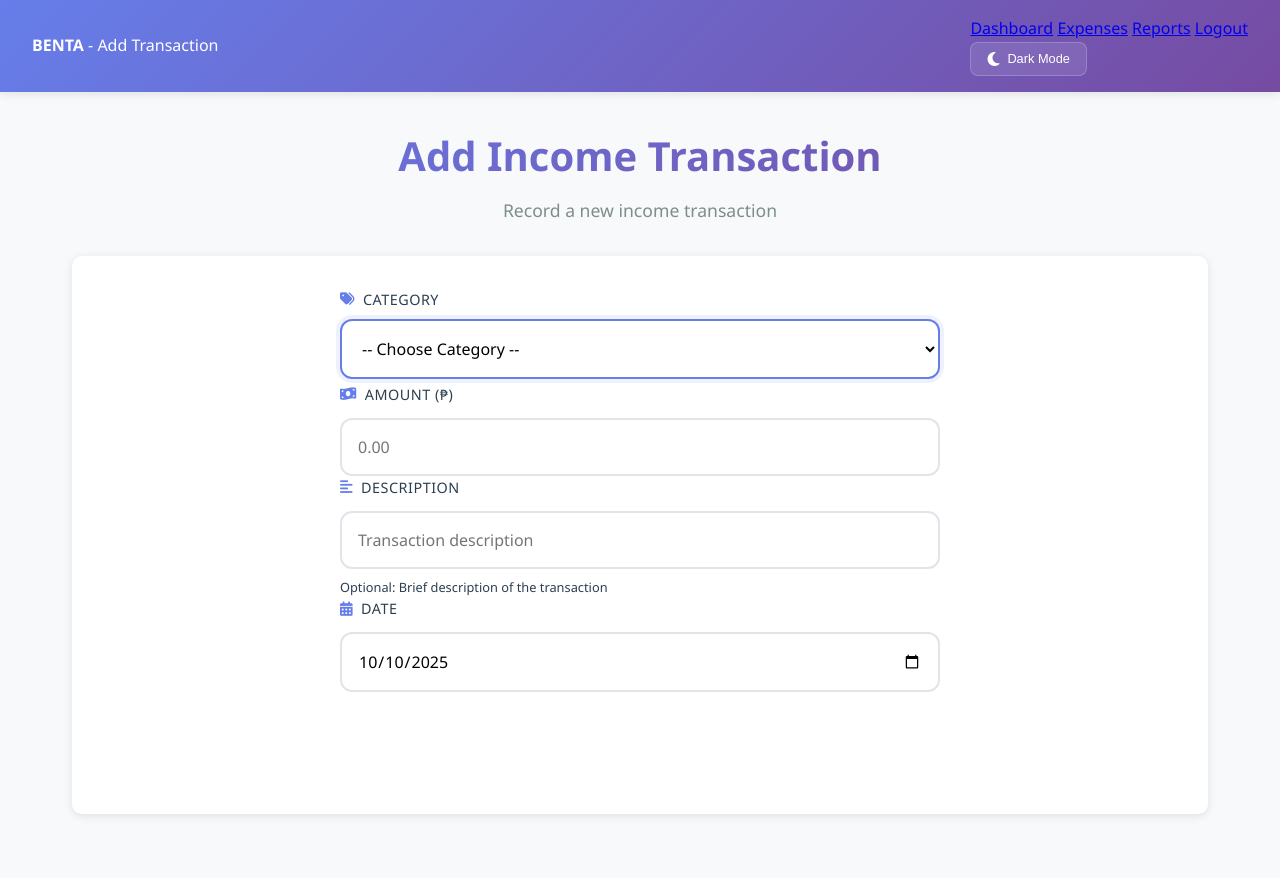
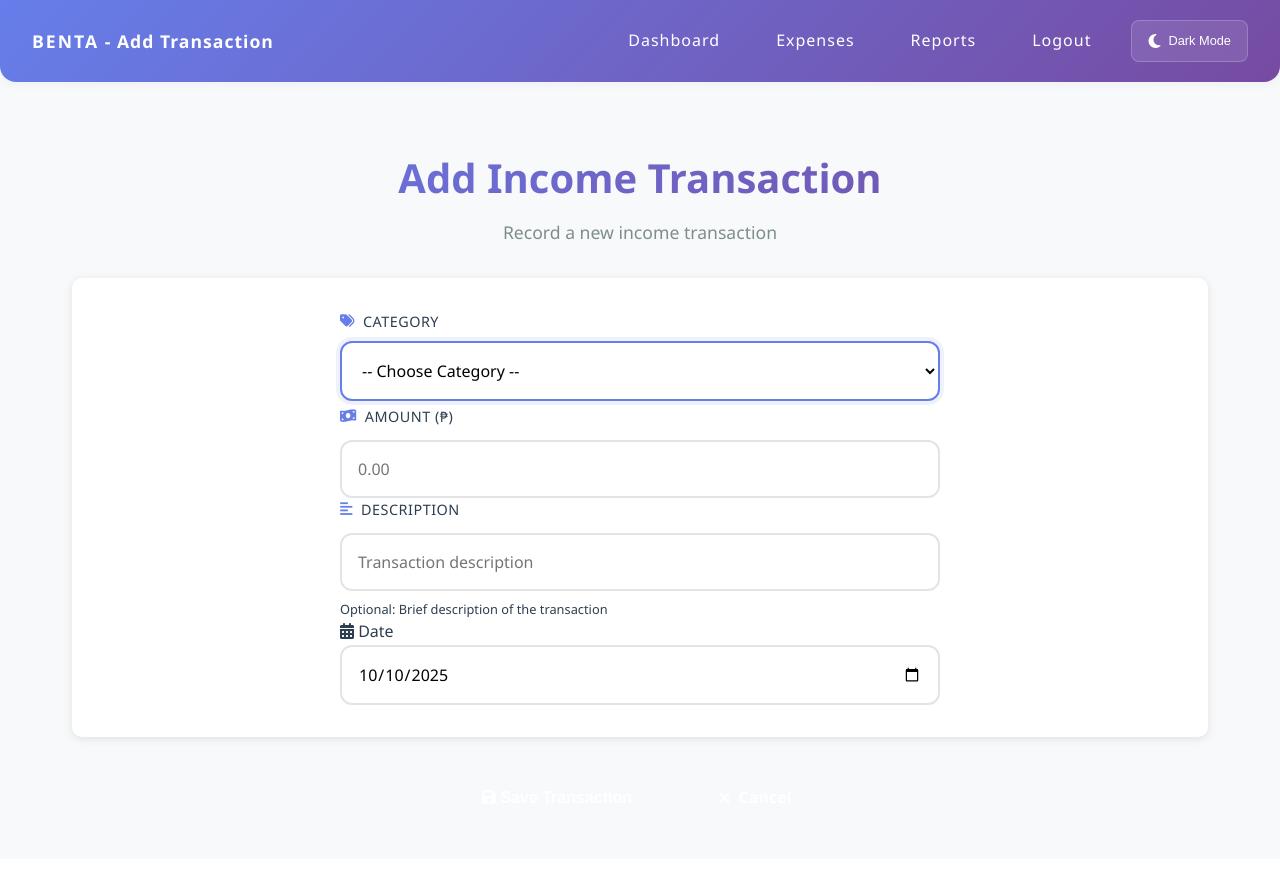
Before and after one commit to jesus-justin/B.E.N.T.A-2.0, a PHP site: page /user/add_transaction.php in a window 1280 px wide. After the commit the page ends 742 px from the top, so only its background shows below. Run offline with PHP 8.4, Linux system fonts and the light colour scheme; a user stored in the database is signed in; data comes from the database, SQL or seed files in the repository.

Commit message:
header update

```diff
--- a/assets/css/add-transaction.css
+++ b/assets/css/add-transaction.css
@@ -1,4 +1,3 @@
-/* Add Transaction Page Styles - Extracted from add_transaction.php */
 
 /* Enhanced form styles */
 .form-group label {
@@ -100,20 +99,7 @@
     min-width: 150px;
 }
 
-.btn::before {
-    content: '';
-    position: absolute;
-    top: 0;
-    left: -100%;
-    width: 100%;
-    height: 100%;
-    background: linear-gradient(90deg, transparent, rgba(255,255,255,0.2), transparent);
-    transition: all 0.3s cubic-bezier(0.4, 0, 0.2, 1);
-}
 
-.btn:hover::before {
-    left: 100%;
-}
 
 .btn-primary {
     background: var(--primary-gradient);
@@ -162,16 +148,98 @@
     to { transform: rotate(360deg); }
 }
 
-/* Dark mode support */
-.dark-mode .input-wrapper input,
-.dark-mode .input-wrapper select {
-    background: #4a5568;
-    border-color: var(--border-color);
-    color: var(--dark-text);
+
+
+.btn::before {
+     content: '';
+     position: absolute;
+     top: 0;
+     left: -75%;
+     width: 50%;
+     height: 100%;
+     background: linear-gradient(120deg, rgba(255,255,255,0.15) 0%, rgba(255,255,255,0.35) 50%, rgba(255,255,255,0.15) 100%);
+     transform: skewX(-20deg);
+     transition: left 0.5s cubic-bezier(0.4, 0, 0.2, 1);
+     pointer-events: none;
+     z-index: 1;
 }
 
-.dark-mode .input-wrapper input:focus,
-.dark-mode .input-wrapper select:focus {
-    border-color: var(--primary-color);
-    background: #2d3748;
+.btn:hover::before {
+     left: 120%;
+     transition: left 0.5s cubic-bezier(0.4, 0, 0.2, 1);
 }
+
+/* ...existing code... */
+/* Add Transaction Page Styles */
+/* Header styles copied and adapted from add-expense.css for consistency */
+
+.topbar {
+     display: flex;
+     align-items: center;
+     justify-content: space-between;
+     background: linear-gradient(135deg, var(--primary-color) 0%, var(--secondary-color) 100%);
+     color: #fff;
+     padding: 1.25rem 2rem 1.25rem 2rem;
+     border-radius: 0 0 16px 16px;
+     box-shadow: 0 2px 8px rgba(102, 126, 234, 0.08);
+     margin-bottom: 2rem;
+     font-size: 1.1rem;
+     font-weight: 600;
+     letter-spacing: 1px;
+     position: relative;
+     z-index: 10;
+}
+
+.topbar strong {
+     font-weight: 800;
+     letter-spacing: 2px;
+     color: #fff;
+}
+
+.topbar nav {
+     display: flex;
+     gap: 1.5rem;
+}
+
+.topbar nav a {
+     color: #fff;
+     text-decoration: none;
+     font-weight: 500;
+     font-size: 1rem;
+     padding: 0.5rem 1rem;
+     border-radius: 8px;
+     transition: background 0.2s, color 0.2s;
+}
+
+.topbar nav a:hover,
+.topbar nav a.active {
+     background: rgba(255,255,255,0.15);
+     color: #fff;
+}
+
+/* Responsive header */
+@media (max-width: 768px) {
+     .topbar {
+          flex-direction: column;
+          align-items: flex-start;
+          padding: 1rem 1rem 1.25rem 1rem;
+          font-size: 1rem;
+     }
+     .topbar nav {
+          gap: 1rem;
+          margin-top: 0.5rem;
+     }
+}
+
+@media (max-width: 480px) {
+     .topbar {
+          padding: 0.75rem 0.5rem 1rem 0.5rem;
+          font-size: 0.95rem;
+     }
+     .topbar nav a {
+          font-size: 0.95rem;
+          padding: 0.4rem 0.7rem;
+     }
+}
+
+/* ...existing code... */
--- a/user/add_transaction.php
+++ b/user/add_transaction.php
@@ -103,8 +103,6 @@ $cats = $pdo->query("SELECT * FROM categories WHERE type='income' ORDER BY name"
                     <div class="field-help">Optional: Brief description of the transaction</div>
                 </div>
 
-                <div class="form-group">
-                    <label for="date">
                         <i class="fas fa-calendar-alt"></i>
                         Date
                     </label>
```
